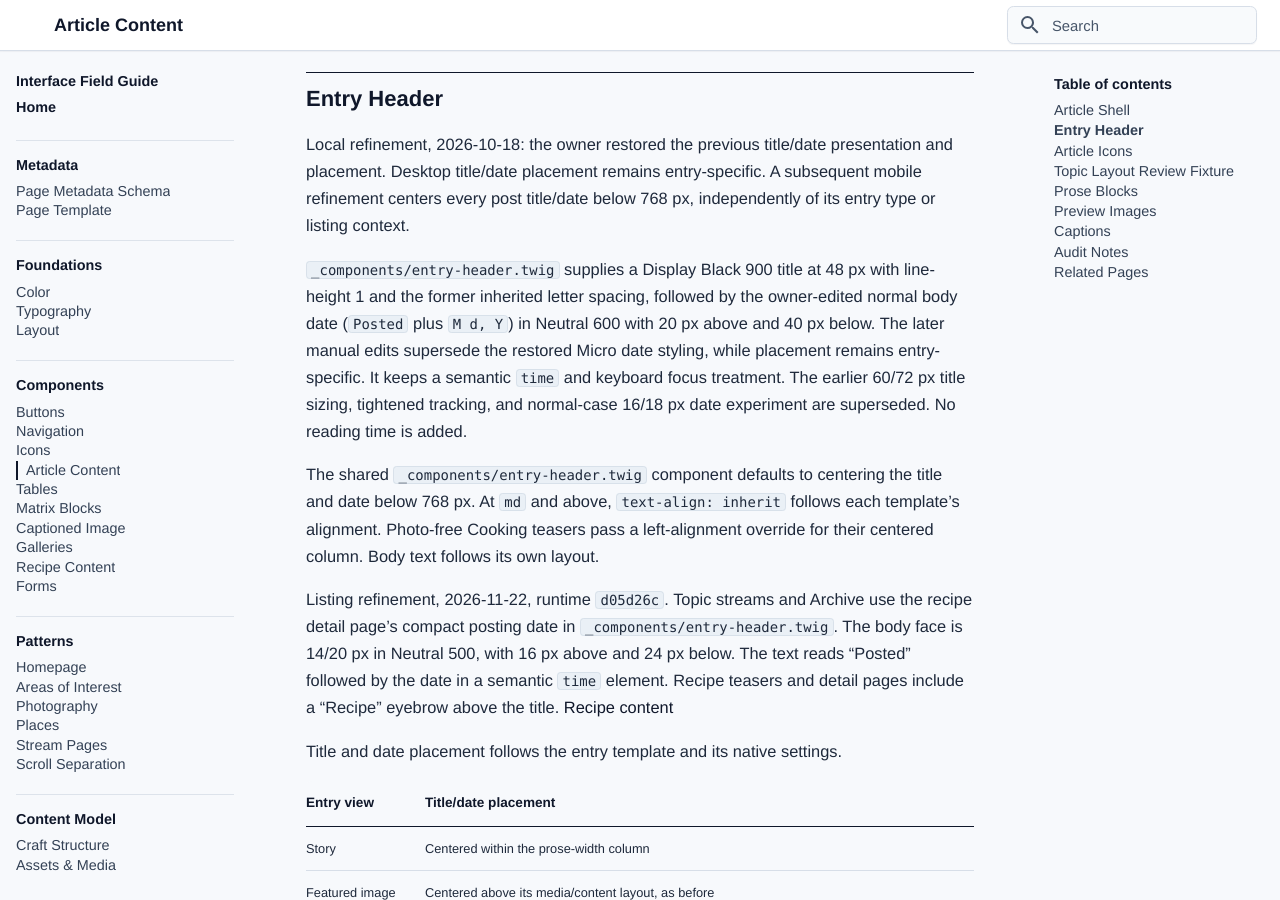
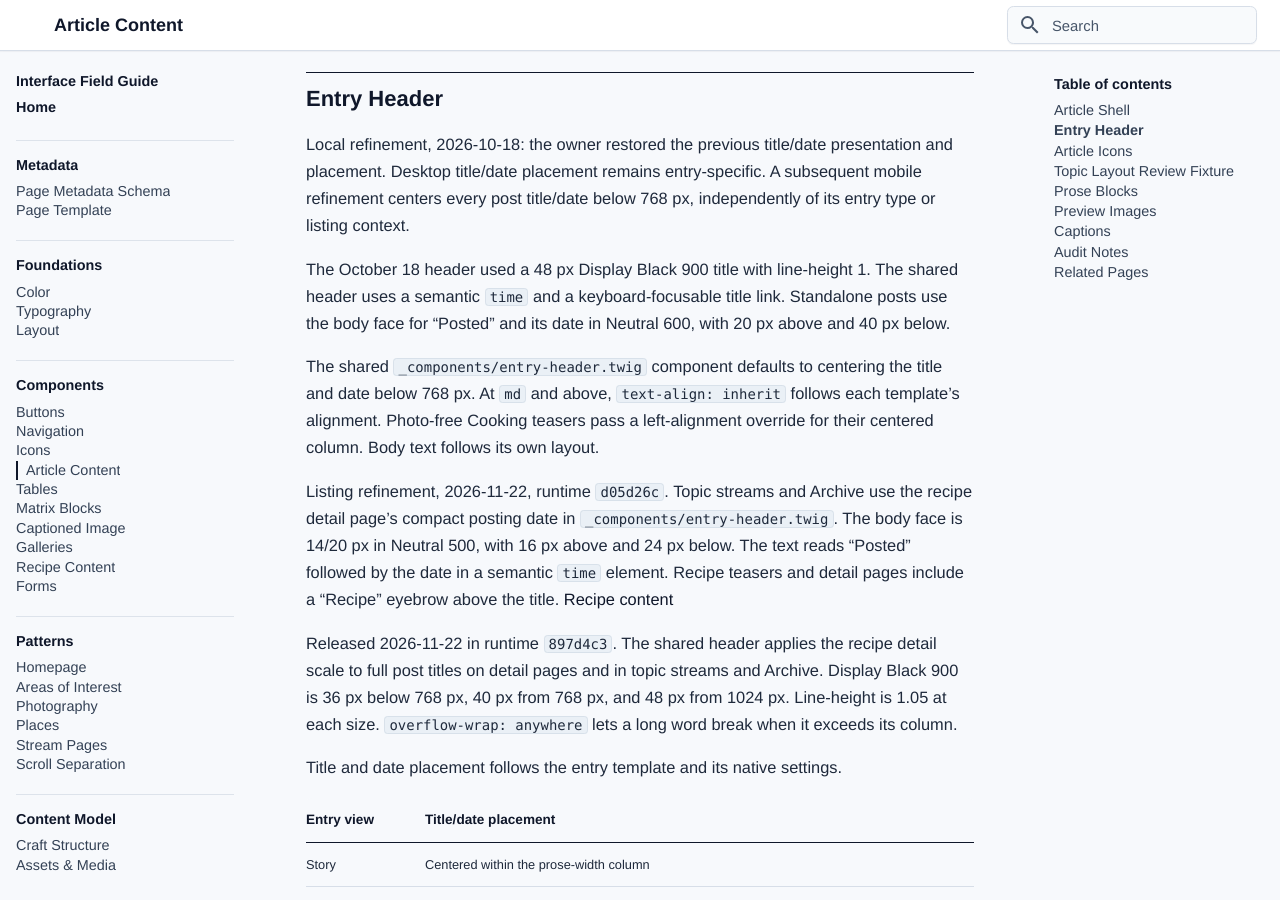
Before and after one commit to bentilden/Design-System, an MkDocs documentation site: the page built from docs/components/article-content.md, in a window 1280 px wide and 900 px high, scrolled down 990 px. Built offline with MkDocs 1.6.1 and Material for MkDocs 9.7.7, drawn with Linux system fonts in a browser that asks for light colours; some web fonts are replaced.

Commit message:
Document shared post titles and recipe printing

```diff
--- a/docs/components/article-content.md
+++ b/docs/components/article-content.md
@@ -66,11 +66,13 @@ Article classes include Area of Interest and entry type hooks:
 
 Local refinement, 2026-10-18: the owner restored the previous title/date presentation and placement. Desktop title/date placement remains entry-specific. A subsequent mobile refinement centers every post title/date below 768 px, independently of its entry type or listing context.
 
-`_components/entry-header.twig` supplies a Display Black 900 title at 48 px with line-height 1 and the former inherited letter spacing, followed by the owner-edited normal body date (`Posted` plus `M d, Y`) in Neutral 600 with 20 px above and 40 px below. The later manual edits supersede the restored Micro date styling, while placement remains entry-specific. It keeps a semantic `time` and keyboard focus treatment. The earlier 60/72 px title sizing, tightened tracking, and normal-case 16/18 px date experiment are superseded. No reading time is added.
+The October 18 header used a 48 px Display Black 900 title with line-height 1. The shared header uses a semantic `time` and a keyboard-focusable title link. Standalone posts use the body face for “Posted” and its date in Neutral 600, with 20 px above and 40 px below.
 
 The shared `_components/entry-header.twig` component defaults to centering the title and date below 768 px. At `md` and above, `text-align: inherit` follows each template’s alignment. Photo-free Cooking teasers pass a left-alignment override for their centered column. Body text follows its own layout.
 
 Listing refinement, 2026-11-22, runtime `d05d26c`. Topic streams and Archive use the recipe detail page’s compact posting date in `_components/entry-header.twig`. The body face is 14/20 px in Neutral 500, with 16 px above and 24 px below. The text reads “Posted” followed by the date in a semantic `time` element. Recipe teasers and detail pages include a “Recipe” eyebrow above the title. [Recipe content](recipe-content.md#current-interface)
+
+Released 2026-11-22 in runtime `897d4c3`. The shared header applies the recipe detail scale to full post titles on detail pages and in topic streams and Archive. Display Black 900 is 36 px below 768 px, 40 px from 768 px, and 48 px from 1024 px. Line-height is 1.05 at each size. `overflow-wrap: anywhere` lets a long word break when it exceeds its column.
 
 Title and date placement follows the entry template and its native settings.
 
--- a/docs/components/recipe-content.md
+++ b/docs/components/recipe-content.md
@@ -9,6 +9,7 @@ audience:
   - content
 source:
   - bentilden.com/templates/_entry-content/recipe/page.twig
+  - bentilden.com/templates/_entry-content/recipe/print.twig
   - bentilden.com/templates/_entry-content/recipe/teaser.twig
   - bentilden.com/templates/_entry-content/recipe/quantity.twig
   - bentilden.com/templates/_components/segmented-control.twig
@@ -123,7 +124,7 @@ The extraction preserves navigation/control/content bounds at six widths and pro
 
 Local commit handoff, 2026-10-21: runtime `b073772` and frontend `2f80ae5` capture the step-table/Nutrition refinements and shared Scroll Separation pattern. Recipe-only generated assets were built against the preceding published frontend baseline to exclude independent Places work. Existing recipe and general root/story/photo browser checks pass with those assets. These commits are local and have not been deployed.
 
-Recipe titles use 36 px on phones, 40 px at `md` and 48 px at `lg`, with smaller date text and a 24 px gap before the introduction. Tablet intro/image columns share the available width equally; the existing five/seven split starts at `lg`. The shared header uses `titleClass` for the detail title scale and `eyebrow` for the “Recipe” label in detail and listing views. Recipe dates use the same compact treatment as other listings. [Entry header](article-content.md#entry-header)
+Recipe detail and listing titles use the shared full-post title scale of 36 px on phones, 40 px at `md`, and 48 px at `lg`, with 1.05 line-height and a long-word wrapping fallback. The shared header supplies the “Recipe” eyebrow and compact date. The detail introduction follows the date by 24 px. Tablet intro/image columns share the available width equally, with a five/seven split from `lg`. [Entry header](article-content.md#entry-header)
 
 The segmented control and the content column beneath it are horizontally centered at every width, while text remains left-aligned. All panels, including Nutrition, share a 42 rem maximum reading width. Intro, Overview, Steps and Notes use a consistent 16 px/28 px reading scale on phones and 18 px/32 px from `md`. Section headings are 24/28 px; optional step headings are 22/24 px. Following the owner's latest October 20 refinement, recipe `h2` and `h3` headings both use Bold (700), superseding the earlier h2 800 treatment. This applies to panel titles and authored rich-text headings in Overview, Notes and Step instructions, preserving their existing HTML levels. Step action headings remain `h3` at 700. Nutrition uses the label’s internal Nutrition facts title as its `h2` at 700, without a duplicate heading above the label. These explicit weights replace the display utility's 950 default. The main recipe title retains its existing treatment. The first step starts without an extra dividing rule; subsequent steps retain their separators. Existing authored Overview block types and embedded photos remain supported.
 
@@ -133,7 +134,7 @@ Evidence: uncommitted Twig and generated CSS, native dev rendering at 390/768/14
 
 Each segment is an ordinary link with `recipeView` and a content anchor. The server renders the requested section, so direct links and navigation work without JavaScript. Alpine switches panels in place, updates `aria-current`, preserves other URL parameters, and supports browser Back/Forward. Modified clicks retain normal browser behavior. These are navigation links, not an ARIA tab widget.
 
-Panels have associated headings. Hidden panels are excluded from normal screen interaction. On an in-place switch, the control remains usable and the reader's previous position within a section is retained where possible. Every section becomes visible for printing, including when JavaScript is disabled.
+Panels have associated headings. Hidden panels are excluded from normal screen interaction. On an in-place switch, the control remains usable and the reader's previous position within a section is retained where possible. The print layout works independently of the selected section and is available through browser printing with JavaScript disabled.
 
 ## Overview
 
@@ -212,7 +213,9 @@ Scoped October 21 verification: three recipes across 320/375/390/640/768/1440 px
 
 The introduction facts box retains servings and prep/active/total times. Print recipe is a separate action beneath the box, outside the facts definition list and border. Facts remain visible when printing; the action is hidden. Without JavaScript the authored facts still render, while browser printing remains available through the browser command. Nutrition is reached through the segmented control. Main images use the shared responsive-image component and priority loading; step images remain lazy. Captions and credits stay with their images.
 
-Print reveals all authored sections, hides section navigation and action controls, and omits the hero and process photos. A complete print typography/pagination audit remains outstanding. Browser printing remains available without JavaScript; the enhanced Print button appears after Alpine initializes.
+Released 2026-11-22 in runtime `897d4c3`. The recipe print template uses a compact facts line under the title, grouped ingredient checkboxes and notes in the left column, and 11 pt numbered steps and per-serving nutrition in the wider right column. Ingredient quantities and units use regular weight. It retains per-step ingredient references and prints authored overview headings, body text, and callouts after the cooking content. The print composition omits the site navigation, footer, introduction, and photography.
+
+Paper size and margins follow the browser's print settings. Content flows to additional pages at the same type sizes. Chromium Letter proofs with half-inch margins fit the black-eyed pea soup on one page and the longer pork braise on two pages. The print button appears after Alpine initializes.
 
 ## Quantity Formatting
 
```
